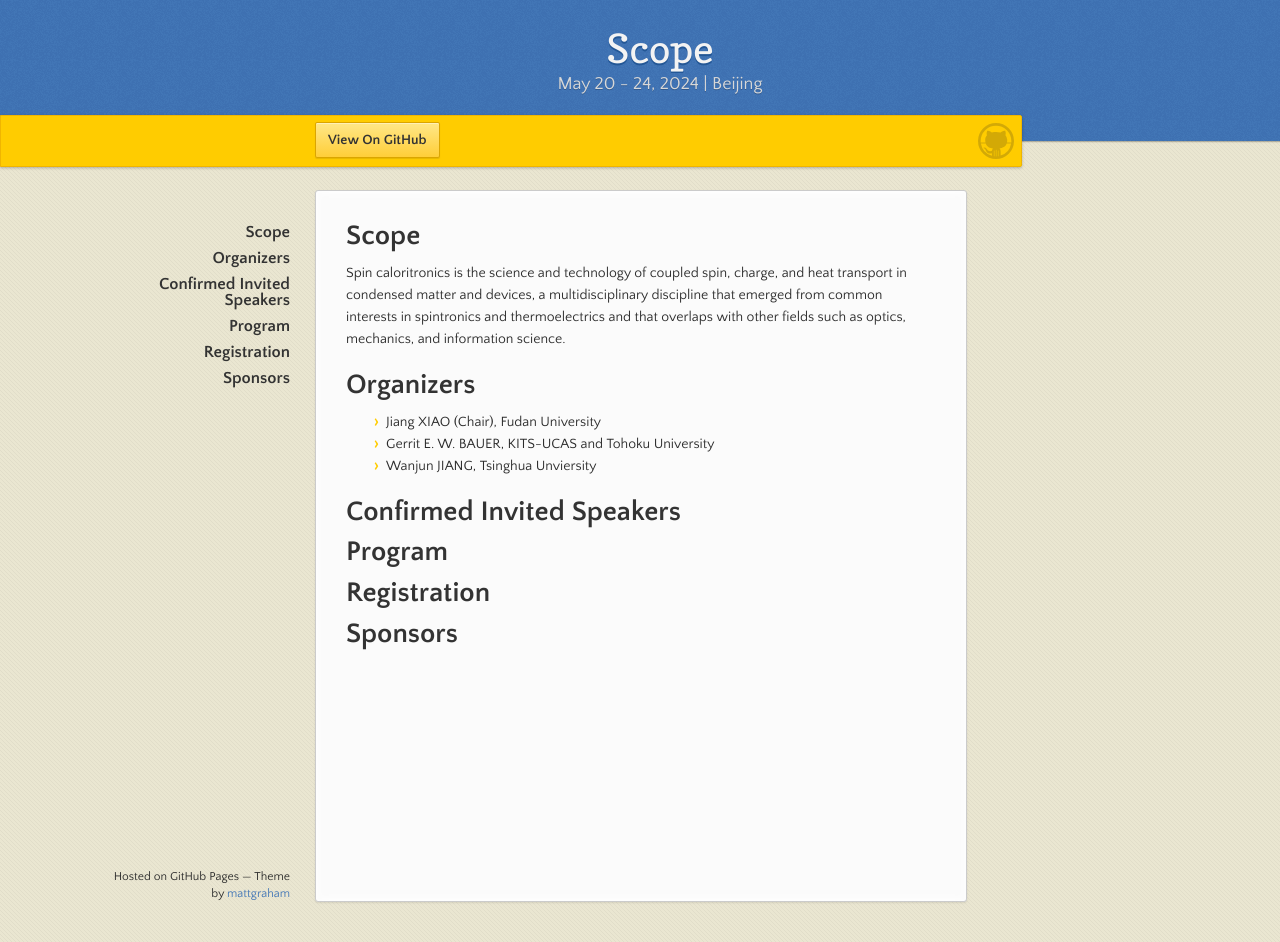
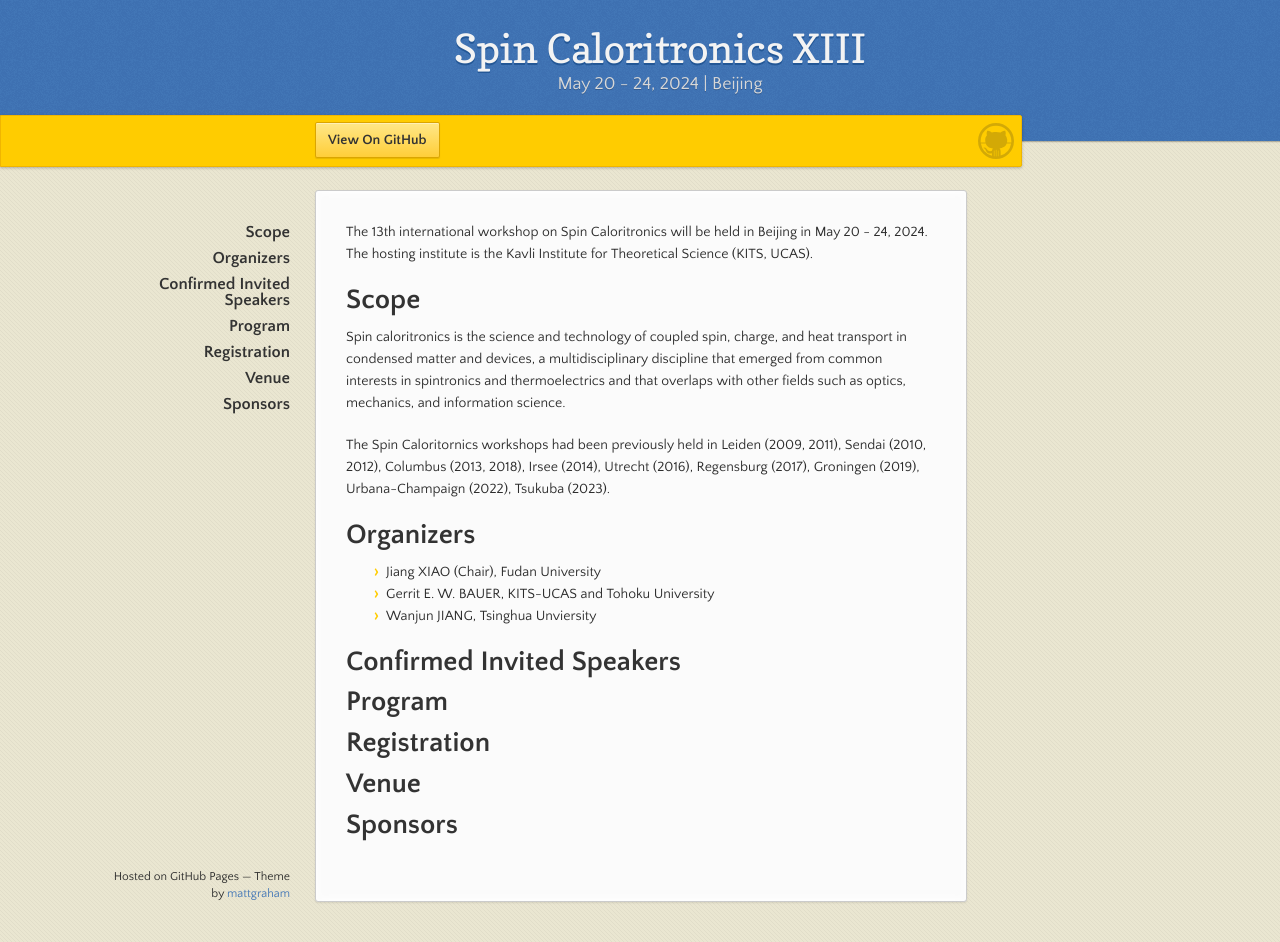
Before and after one commit to spincaloritronics/spincaloritronics.github.io, a Jekyll site: the page built from index.md, in a window 1280 px wide and 942 px high. Built offline with Jekyll 4.4.1, drawn with Linux system fonts in a browser that asks for light colours; our own code applies the rules of GitHub Pages for plain Markdown files.

Commit message:
Update index.md

```diff
--- a/index.md
+++ b/index.md
@@ -2,9 +2,13 @@
 layout: default
 ---
 
+The 13th international workshop on Spin Caloritronics will be held in Beijing in May 20 - 24, 2024. The hosting institute is the Kavli Institute for Theoretical Science (KITS, UCAS).
+
 # Scope
 
 Spin caloritronics is the science and technology of coupled spin, charge, and heat transport in condensed matter and devices, a multidisciplinary discipline that emerged from common interests in spintronics and thermoelectrics and that overlaps with other fields such as optics, mechanics, and information science.
+
+The Spin Caloritornics workshops had been previously held in Leiden (2009, 2011), Sendai (2010, 2012), Columbus (2013, 2018), Irsee (2014), Utrecht (2016), Regensburg (2017), Groningen (2019), Urbana-Champaign (2022), Tsukuba (2023).
 
 # Organizers
 
@@ -18,4 +22,6 @@
 
 # Registration
 
+# Venue
+
 # Sponsors
```
